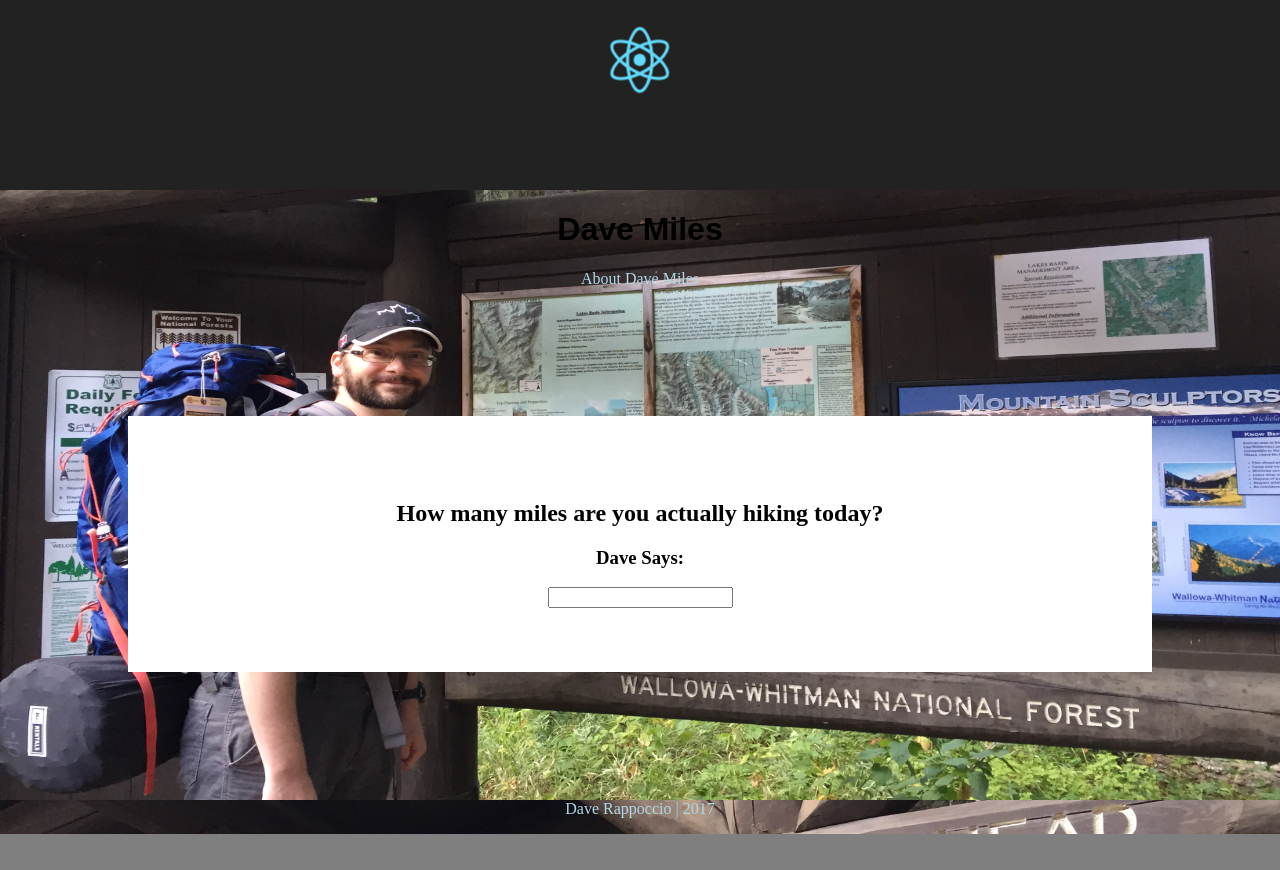
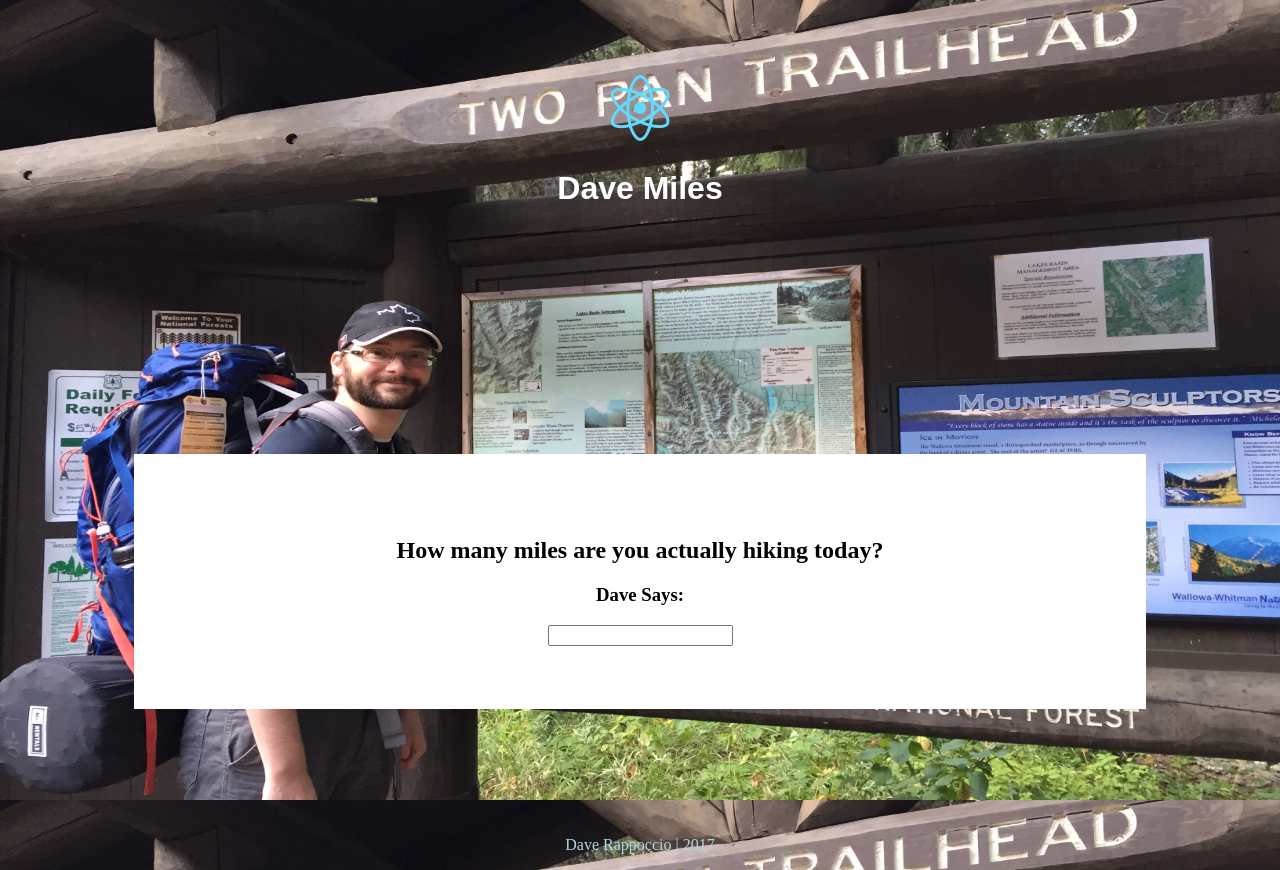
Before and after one commit to VerteDinde/davemiles, a React (Create React App) app: page / in a window 1280 px wide. Before the commit the page ends 834 px from the top, so only its background shows below. Built offline with nearby package versions, Linux system fonts and the light colour scheme; no server answers.

Commit message:
CSS cleaned up, styled components removed

```diff
--- a/src/App.js
+++ b/src/App.js
@@ -4,7 +4,6 @@ import logo from './logo.svg';
 import './styles/App.css';
 
 class App extends Component {
-
   constructor() {
     super();
     this.state = { message: '' };
@@ -23,15 +22,10 @@ class App extends Component {
   render() {
     return (
       <div className="App">
-        <div className="App-header">
+        <header className="App-header">
           <img src={logo} className="App-logo" alt="logo" />
+          <h1>Dave Miles</h1>
           <h2>{this.state.message}</h2>
-        </div>
-        <header>
-          <h1>Dave Miles</h1>
-          <section className="nav">
-            <p>About Dave Miles</p>
-          </section>
         </header>
         <Miles />
         <footer>
--- a/src/index.js
+++ b/src/index.js
@@ -1,6 +1,5 @@
 import React from 'react';
 import ReactDOM from 'react-dom';
-import './styles/index.css';
 import App from './App';
 import registerServiceWorker from './registerServiceWorker';
 
--- a/src/styles/App.css
+++ b/src/styles/App.css
@@ -8,9 +8,12 @@
 }
 
 .App-header {
-  background-color: #222;
-  height: 150px;
-  padding: 20px;
+  height: 40vh;
+  display: flex;
+  justify-content: center;
+  align-items: center;
+  flex-direction: column;
+  font-family: sans-serif;
   color: white;
 }
 
@@ -28,11 +31,19 @@ Base
 ----------------*/
 @import url('https://fonts.googleapis.com/css?family=Dosis|Palanquin+Dark');
 
-body {
+ body {
   background-image: url('../img/dave.jpg');
   background-size: 100%;
   background-color: rgba(0, 0, 0, 0.5);
   background-attachment: fixed;
+}
+
+/* TODO: This does nothing. Fix. */
+header img {
+  height: 40vh;
+  width: 100vw;
+  background-size: cover;
+  background-repeat: no-repeat;
 }
 
 h1, {
--- a/src/styles/index.css
+++ /dev/null
@@ -1,5 +0,0 @@
-body {
-  margin: 0;
-  padding: 0;
-  font-family: sans-serif;
-}
```
